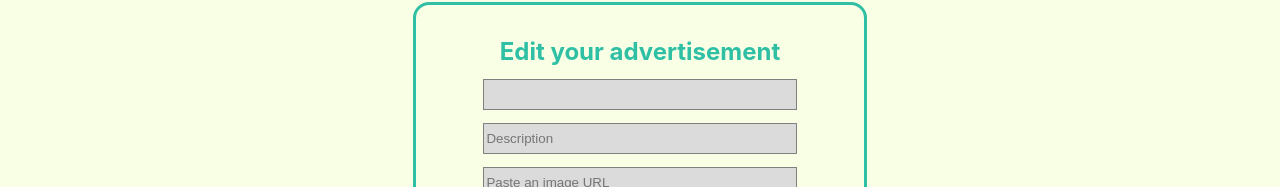
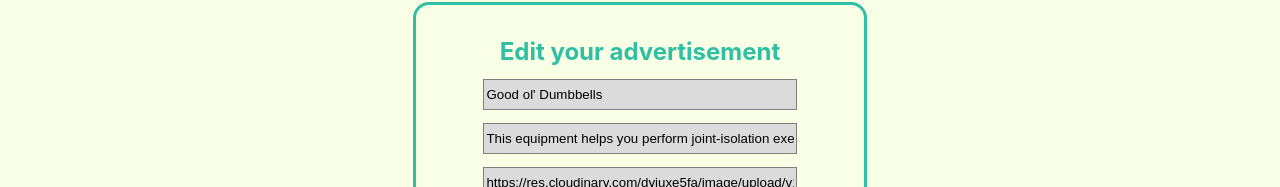
Before and after one commit to miguelcgr/sports-goods, a React (Create React App) app: page /read/111111 in a window 1280 px wide. Both pictures are taken after a click on the button "Edit". Shown: the part 613-800 px from the top of the page. Built offline with nearby package versions, Linux system fonts and the light colour scheme.

Commit message:
update form wip

```diff
--- a/src/App.js
+++ b/src/App.js
@@ -41,8 +41,15 @@ const App = () => {
       web: website,
       productId
     }
+   const updatedAds = facebookAds.map((ad) => (ad.id === id ? updatedAd : ad))
 
-  setFacebookAds(facebookAds.map((ad) => (ad.id === id ? updatedAd : ad)))
+
+console.log('facebookAds', facebookAds)
+   console.log('updatedads', updatedAds)
+
+  setFacebookAds(updatedAds)
+
+  console.log('app.js facebookads after update', facebookAds)
   }
 
   return (
--- a/src/components/form/Form.js
+++ b/src/components/form/Form.js
@@ -1,35 +1,38 @@
-import React, { useState } from 'react'
-import products from './../../data/products.json'
+import React, { useState } from "react";
+import products from "./../../data/products.json";
 
 const Form = (props) => {
+  const { adId, facebookAds, updateAd } = props;
 
-    const { id, facebookAds, updateAd } = props
+  const [adToBeUpdated] = facebookAds.filter((ad) => ad.id === adId);
 
-    const [name, setName] = useState("");
-    const [description, setDescription] = useState("");
-    const [image, setImage] = useState("");
-    const [price, setPrice] = useState("");
-    const [website, setWebsite] = useState("");
-    const [productId, setProductId] = useState("");
+  const { id, name, description, image, price, web, productId } = adToBeUpdated;
+
+  const [updatedName, setUpdatedName] = useState(name);
+  const [updatedDescription, setUpdatedDescription] = useState(description);
+  const [updatedImage, setUpdatedImage] = useState(image);
+  const [updatedPrice, setUpdatedPrice] = useState(price);
+  const [updatedWebsite, setUpdatedWebsite] = useState(web);
+  const [updatedProductId, setUpdatedProductId] = useState("");
 
 
-    const adToBeUpdated = facebookAds.filter((ad) => ad.id === id);
 
 
 
 
   const handleProductSelection = (event) => {
-      const selectedProduct = products.products.filter(
-        (el) => el.productName === event.target.value
-      )
-      setProductId(selectedProduct[0].id);
+    //   const selectedProduct = products.products.filter(
+    //     (el) => el.productName === event.target.value
+    //   )
+    //   setProductId(selectedProduct[0].id);
   };
 
   const handleSubmit = (e) => {
     e.preventDefault();
     // insertNewAd(name, description, image, price, website, productId);
+    updateAd(id, updatedName, description, image, price, web, productId);
   };
-    return(
+  return (
     <div>
       <div className="form-container">
         <form onSubmit={handleSubmit}>
@@ -39,37 +42,36 @@ const Form = (props) => {
             required
             type="text"
             name="name"
-          defaultValue=''
-          onChange={(event) => setName(event.target.value)}
+            defaultValue={name}
+            onChange={(event) => setUpdatedName(event.target.value)}
           />
           <input
             type="text"
             name="description"
-          placeholder="Description"
-          onChange={(event) => setDescription(event.target.value)}
+            defaultValue={description}
+            onChange={(event) => setUpdatedDescription(event.target.value)}
           />
 
           <input
             type="text"
             name="image"
-          placeholder="Paste an image URL"
-          onChange={(event) => setImage(event.target.value)}
+            defaultValue={image}
+            onChange={(event) => setUpdatedImage(event.target.value)}
           />
 
           <input
             type="text"
             name="price"
-          placeholder="Product price"
-          onChange={(event) => setPrice(event.target.value)}
+            defaultValue={price}
+            onChange={(event) => setUpdatedPrice(event.target.value)}
           />
 
           <input
             type="text"
             name="web"
-          placeholder="Advertisement URL"
-          onChange={(event) => setWebsite(event.target.value)}
+            defaultValue={web}
+            onChange={(event) => setUpdatedWebsite(event.target.value)}
           />
-
 
           <select onChange={(event) => handleProductSelection(event)}>
             <option defaultValue hidden>
@@ -83,7 +85,11 @@ const Form = (props) => {
               );
             })}
           </select>
-        <button className="create-button" type="submit">
+          <button
+            className="create-button"
+            type="submit"
+            onClick={handleSubmit}
+          >
             Update ad
           </button>
         </form>
@@ -91,8 +97,7 @@ const Form = (props) => {
         <br />
       </div>
     </div>
-    )
-}
-
+  );
+};
 
 export default Form;
--- a/src/components/read/Read.js
+++ b/src/components/read/Read.js
@@ -9,11 +9,16 @@ const Read = (props) => {
 
   const [isEditing, setIsEditing] = useState(false)
 
-  const { id } = useParams();
+  const [adToBeEdited, setAdToBeEdited] = useState()
+
+  const { id: productId } = useParams();
+
 
   const { facebookAds, deleteAd, updateAd } = props;
 
-  const productAds = facebookAds.filter((ad) => ad.productId === id);
+  const productAds = facebookAds.filter((ad) => ad.productId === productId);
+
+
 
   const handleDelete = (id) => {
    if(window.confirm("This action will delete the ad. Are you sure?"))
@@ -21,10 +26,10 @@ const Read = (props) => {
   };
 
   const handleEdit = (id) => {
-    setIsEditing(!isEditing)
-    updateAd(      id,)
+      setIsEditing(!isEditing)
+    setAdToBeEdited(id)
   }
-console.log(isEditing)
+
   return (
     <>
       {productAds.map(({ description, web, name, image, id }, index) => {
@@ -61,11 +66,12 @@ console.log(isEditing)
             >
               Delete
             </button>
-            <button className="edit-button" onClick={()=>setIsEditing(!isEditing)}>Edit</button>
+            <button className="edit-button" onClick={()=>handleEdit(id)}>Edit</button>
+
           </div>
         );
       })}
-      {isEditing && <Form id={id} facebookAds={facebookAds} updateAd={updateAd} />}
+      {isEditing && <Form adId={adToBeEdited} facebookAds={facebookAds} updateAd={updateAd} />}
     </>
   );
 };
```
Lines whose indentation alone changed are shown as unchanged.
